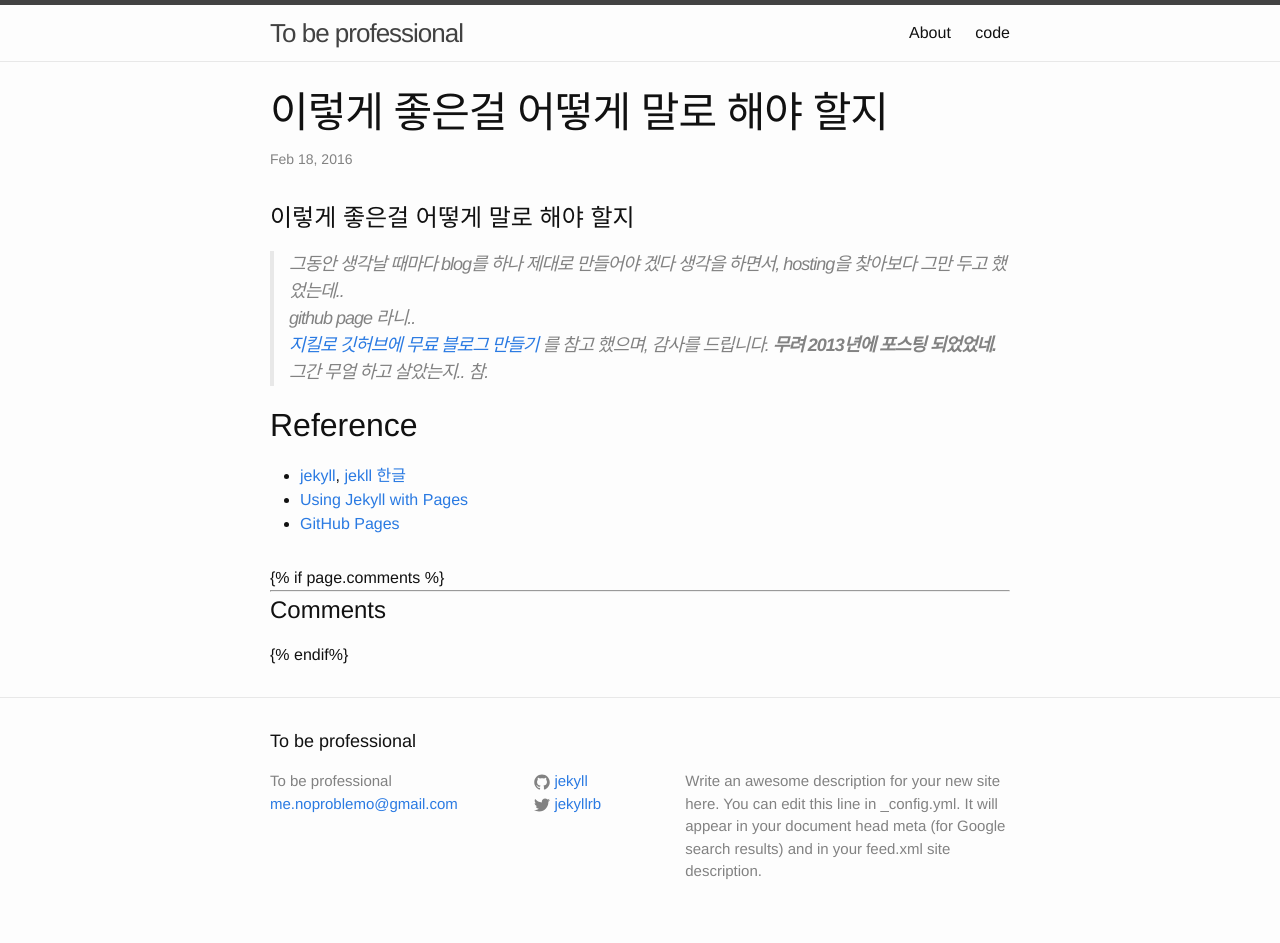
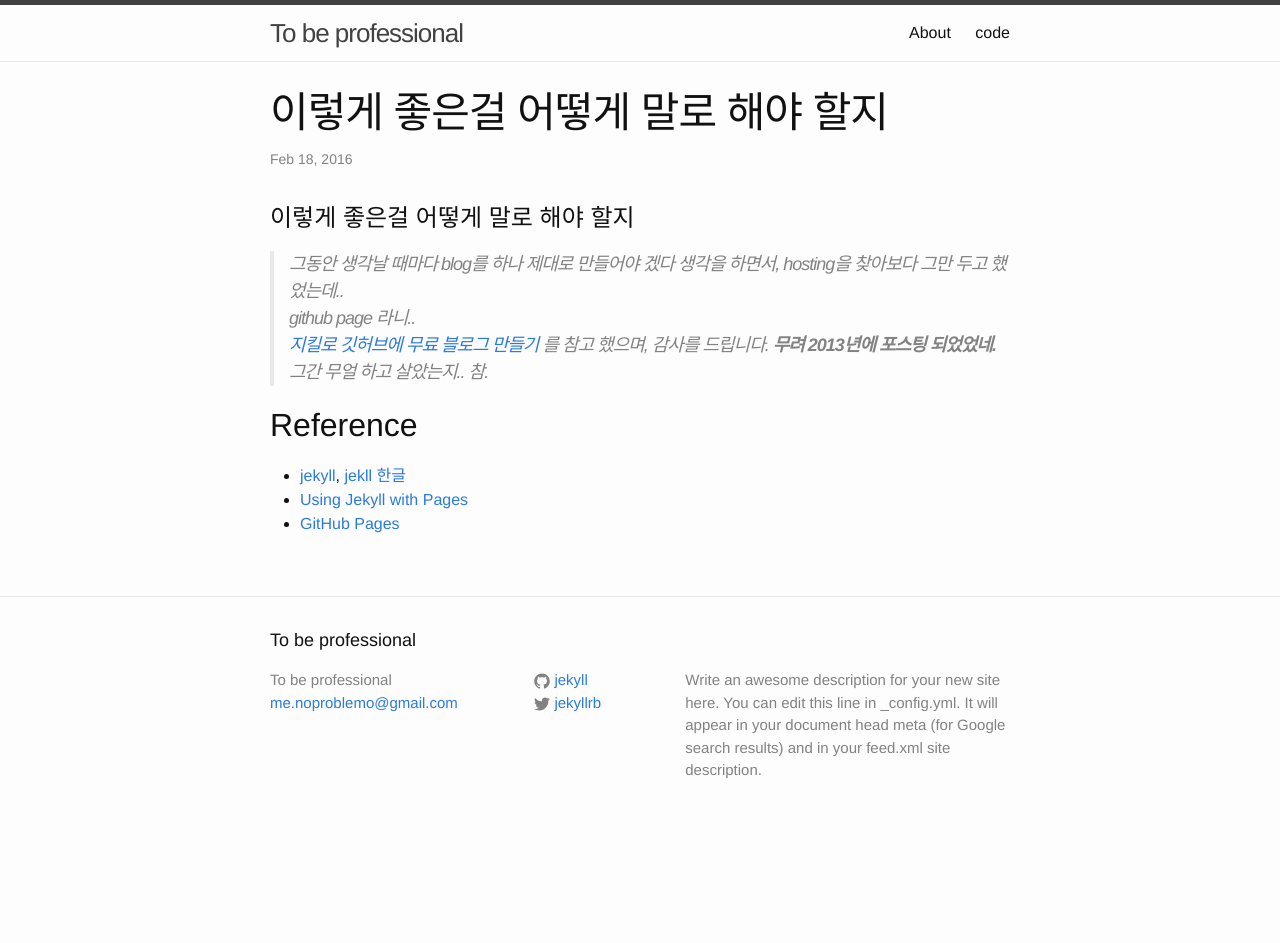
Before and after one commit to noproblemo/noproblemo.github.io, a Jekyll site: the page built from _posts/2016-02-18-GitHub-Pages.markdown, in a window 1280 px wide. Built offline with Jekyll 4.4.1, drawn with Linux system fonts in a browser that asks for light colours; after the commit the page ends 900 px from its top, so only the background shows below that.

Commit message:
modify comment added code

```diff
--- a/_layouts/post.html
+++ b/_layouts/post.html
@@ -11,10 +12,10 @@ layout: default
   <div class="post-content" itemprop="articleBody">
     {{ content }}
   </div>
-  {{ "{% if page.comments " }}%}
+	{% if page.comments %}
 	<hr/>
 	<h2>Comments</h2>
 	<div class="fb-comments" data-href="{{ "{{ site.url " }}}}{{ "{{ page.url " }}}}" data-num-posts="4" data-width="706"></div>
-	{{ "{% endif"}}%}
+	{% endif %}
 
 </article>
```
Also changed, not shown: other parts of _layouts/post.html (+1 -0 lines).
